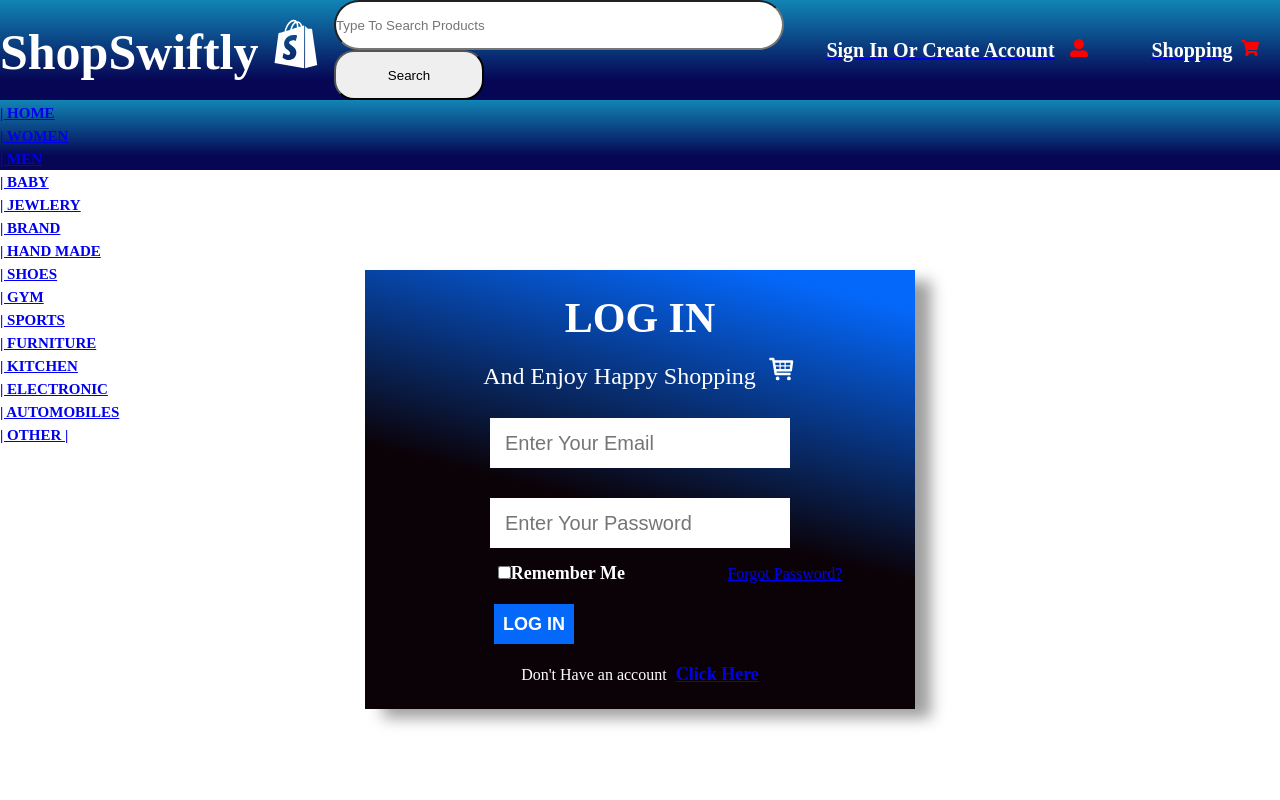
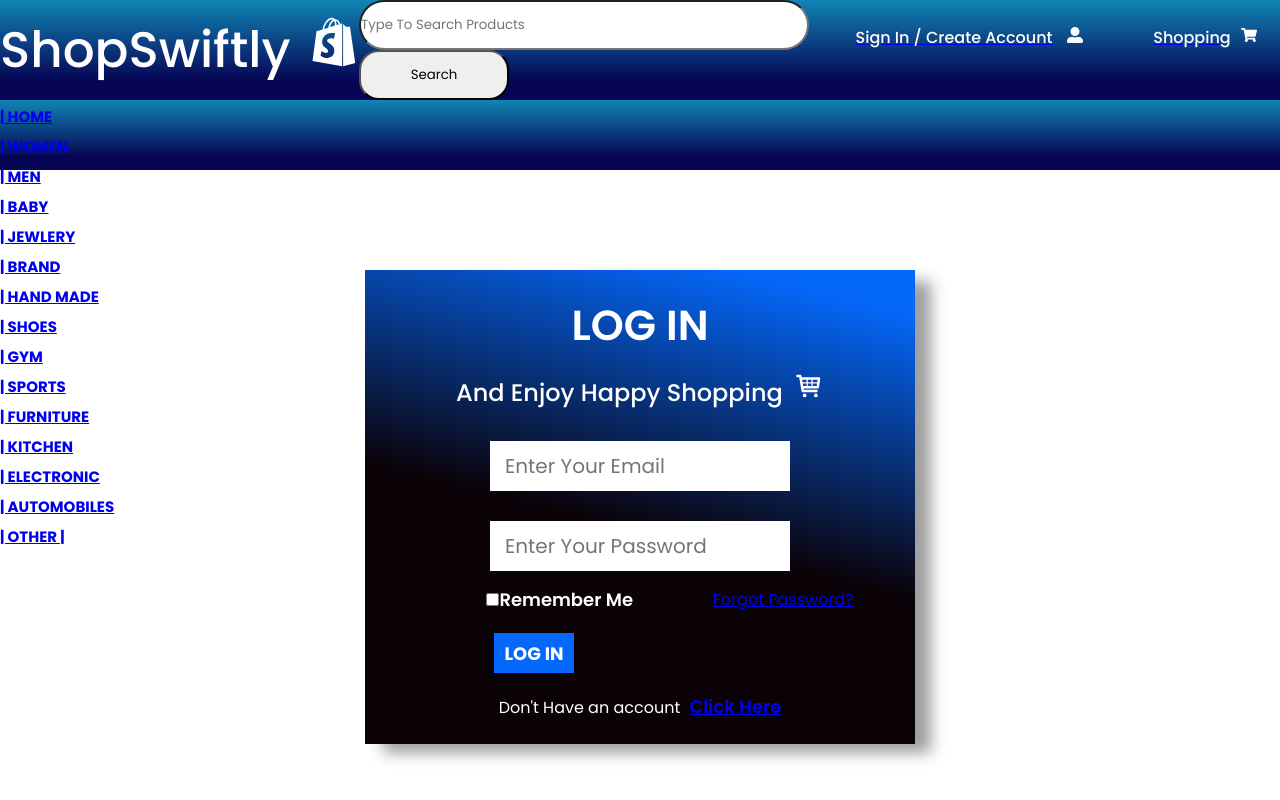
Before and after one commit to iamabd591/ShopSwiftly-Mern-Stack-Ecommerce-Project, a React (Create React App) app in the folder client/: page /signIn in a window 1280 px wide. Shown: the top 800 px of the page. Built offline with nearby package versions, Linux system fonts and the light colour scheme; the HTML template or start-up script is replaced by a standard one.

Commit message:
optimize header component

```diff
--- a/client/src/components/layout/Header.js
+++ b/client/src/components/layout/Header.js
@@ -1,24 +1,21 @@
 import React from "react";
 import { NavLink } from "react-router-dom";
-import { FaShopify } from "react-icons/fa6";
-import { FaUserAlt, FaShoppingCart } from "react-icons/fa";
+import { FaShopify, FaUserAlt, FaShoppingCart } from "react-icons/fa";
+
 export default function Header() {
   return (
     <>
-      <section>
-        <ul>
+      <section className="section">
+        <ul className="d-flex align-items-center">
           <li>
-            {" "}
             <div className="logo">
               ShopSwiftly{" "}
-              <spam>
+              <span>
                 <FaShopify />
-              </spam>
+              </span>
             </div>
           </li>
-
-          <li>
-            <div className="serach-bar">
+          <li className="serach-bar">
             <form className="d-flex">
               <input
                 className="form-control me-3"
@@ -26,31 +23,22 @@ export default function Header() {
                 placeholder="Type To Search Products"
                 aria-label="Search"
               />
-                <button className="btn btn btn-primary" type="submit">
+              <button className="btn btn-primary" type="submit">
                 Search
               </button>
             </form>
-            </div>
           </li>
-
-          <li>
-            <div className="account">
-              <div className="nav-item">
+          <li className="account">
             <NavLink to="/signin" className="nav-link" aria-current="page">
               <p>
-                    Sign In Or Create Account
+                Sign In / Create Account
                 <span>
                   <FaUserAlt />
                 </span>
               </p>
             </NavLink>
-              </div>
-            </div>
           </li>
-
-          <li>
-            <div className="Shopping">
-              <div className="nav-item">
+          <li className="Shopping">
             <NavLink to="/cart" className="nav-link" aria-current="page">
               <p>
                 Shopping
@@ -59,8 +47,6 @@ export default function Header() {
                 </span>
               </p>
             </NavLink>
-              </div>
-            </div>
           </li>
         </ul>
       </section>
@@ -73,87 +59,73 @@ export default function Header() {
                   | Home
                 </NavLink>
               </li>
-
               <li className="nav-item">
-                <NavLink to="/women" className="nav-link" aria-current="page">
+                <NavLink to="/women" className="nav-link">
                   | Women
                 </NavLink>
               </li>
-
               <li className="nav-item">
                 <NavLink to="/men" className="nav-link">
                   | Men
                 </NavLink>
               </li>
-
               <li className="nav-item">
-                <NavLink to="/baby" className="nav-link" aria-current="page">
+                <NavLink to="/baby" className="nav-link">
                   | Baby
                 </NavLink>
               </li>
-
               <li className="nav-item">
-                <NavLink to="/jewlery" className="nav-link" tabIndex="-1">
+                <NavLink to="/jewlery" className="nav-link">
                   | Jewlery
                 </NavLink>
               </li>
-
               <li className="nav-item">
-                <NavLink to="/brand" className="nav-link" tabIndex="-1">
+                <NavLink to="/brand" className="nav-link">
                   | Brand
                 </NavLink>
               </li>
-
               <li className="nav-item">
-                <NavLink to="/handmade" className="nav-link" tabIndex="-1">
+                <NavLink to="/handmade" className="nav-link">
                   | Hand Made
                 </NavLink>
               </li>
-
               <li className="nav-item">
-                <NavLink to="/shoes" className="nav-link" tabIndex="-1">
+                <NavLink to="/shoes" className="nav-link">
                   | Shoes
                 </NavLink>
               </li>
-
               <li className="nav-item">
-                <NavLink to="/gym" className="nav-link" tabIndex="-1">
+                <NavLink to="/gym" className="nav-link">
                   | GYM
                 </NavLink>
               </li>
-
               <li className="nav-item">
-                <NavLink to="/sport" className="nav-link" tabIndex="-1">
+                <NavLink to="/sport" className="nav-link">
                   | Sports
                 </NavLink>
               </li>
-
               <li className="nav-item">
-                <NavLink to="/furniture" className="nav-link" tabIndex="-1">
+                <NavLink to="/furniture" className="nav-link">
                   | Furniture
                 </NavLink>
               </li>
-
               <li className="nav-item">
-                <NavLink to="/kitchen" className="nav-link" tabIndex="-1">
+                <NavLink to="/kitchen" className="nav-link">
                   | Kitchen
                 </NavLink>
               </li>
-
               <li className="nav-item">
-                <NavLink to="/electronic" className="nav-link" tabIndex="-1">
+                <NavLink to="/electronic" className="nav-link">
                   | Electronic
                 </NavLink>
               </li>
-
               <li className="nav-item">
-                <NavLink to="/automobile" className="nav-link" tabIndex="-1">
+                <NavLink to="/automobile" className="nav-link">
                   | AutoMobiles
                 </NavLink>
               </li>
-
               <li className="nav-item">
-                <NavLink to="/Blog" className="nav-link" tabIndex="-1">
+                <NavLink to="/Blog" className="nav-link">
                   | Other |
                 </NavLink>
               </li>
--- a/client/src/index.css
+++ b/client/src/index.css
@@ -1,9 +1,10 @@
-/*@import url("https://fonts.googleapis.com/css2?family=Poppins:ital,wght@0,100;0,200;0,300;0,400;0,500;0,600;0,700;1,700&display=swap")*/
+@import url("https://fonts.googleapis.com/css2?family=Poppins:ital,wght@0,100;0,200;0,300;0,400;0,500;0,600;0,700;1,700&display=swap");
 
 * {
   margin: 0;
   padding: 0;
   box-sizing: border-box;
+  font-family: Poppins;
 }
 
 section {
@@ -27,13 +28,14 @@ section ul {
 .logo {
   font-size: 50px;
   cursor: pointer;
-  font-weight: bold;
+  font-weight: 500;
   color: #fff;
   height: 100%;
 }
 
 .logo span {
   color: rgb(255, 255, 255);
+  font-size: 50px;
 }
 
 .serach-bar {
@@ -53,29 +55,35 @@ section ul {
   height: 50px;
 }
 
-.account .nav-item p {
+.account .nav-link p {
   width: 300px;
   height: 100%;
-  color: #ffffff;
-  font-size: 20px;
-  font-weight: 700;
+  color: #ffffff !important;
+  font-size: 16px !important;
+  font-weight: 500;
   margin: 10px;
 }
 
-.account .nav-item p span {
+.account .nav-link p span {
   margin-left: 15px;
+  color: #fff !important;
+  font-size: 16px;
+  font-weight: 500;
 }
 
-.Shopping .nav-item p {
+.Shopping .nav-link p {
   width: 130px;
   height: 100%;
   color: #ffffff;
-  font-size: 20px;
-  font-weight: 700;
+  font-size: 16px;
+  font-weight: 500;
   margin: 10px;
 }
-.Shopping .nav-item p span {
-  margin-left: 8px;
+.Shopping .nav-link p span {
+  margin-left: 10px;
+  color: #fff !important;
+  font-size: 16px;
+  font-weight: 500;
 }
 .navbar {
   font-size: 20px;
@@ -93,6 +101,7 @@ section ul {
 .nav-link {
   font-size: 15px;
   text-align: center;
+  margin-right: 2px;
 }
 .nav-link:hover {
   color: #ffffff !important;
@@ -458,10 +467,9 @@ span {
   padding: 12px 8px;
   font-size: 24px;
   font-weight: 500;
-
 }
-.slogan span{
-  color:#fff !important;
+.slogan span {
+  color: #fff !important;
   font-size: 30px;
 }
 .main .form-div .input-field {
@@ -734,7 +742,6 @@ textarea {
   align-items: center;
   flex-wrap: wrap;
   padding: 16px 14px;
-
 }
 .card {
   width: 25%;
```
Lines whose indentation alone changed are shown as unchanged.
